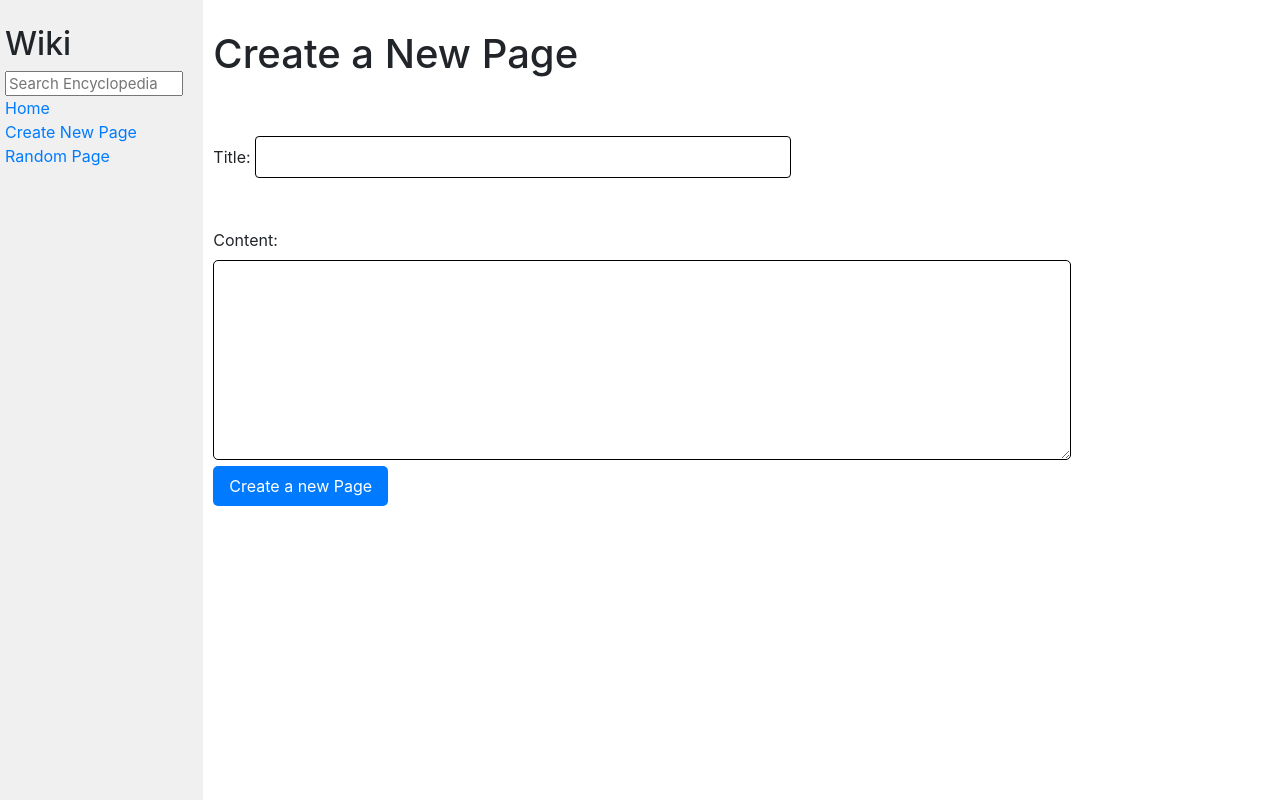
After one commit to benerhan/project1, a Django app: page /new/ in a window 1280 px wide. The commit adds this page. Run offline with Django 3.2, Linux system fonts and the light colour scheme; some libraries are stand-ins or nearby versions.

Commit message:
Finish Project1

```diff
--- a/wiki/encyclopedia/templates/encyclopedia/entry.html
+++ b/wiki/encyclopedia/templates/encyclopedia/entry.html
@@ -7,4 +7,7 @@
 {% block body %}
     <h1>{{ title }}</h1>
     <p>{{ content|safe }}</p>
+    <a href="{% url 'edit' title=title %}">
+        <button>Edit</button>
+    </a>
 {% endblock %}
--- a/wiki/encyclopedia/templates/encyclopedia/layout.html
+++ b/wiki/encyclopedia/templates/encyclopedia/layout.html
@@ -12,17 +12,19 @@
         <div class="row">
             <div class="sidebar col-lg-2 col-md-3">
                 <h2>Wiki</h2>
-                <form>
+                <form action="{% url 'search' %}" method="GET">
                     <input class="search" type="text" name="q" placeholder="Search Encyclopedia">
                 </form>
                 <div>
                     <a href="{% url 'index' %}">Home</a>
                 </div>
                 <div>
-                    Create New Page
+                    <a href="{% url 'new_page' %}">Create New Page</a>
                 </div>
                 <div>
+                    <a href="{% url 'random_page' %}">
                     Random Page
+                    </a>
                 </div>
                 {% block nav %}
                 {% endblock %}
--- /dev/null
+++ b/wiki/encyclopedia/templates/encyclopedia/new_page.html
@@ -0,0 +1,24 @@
+{% extends "encyclopedia/layout.html" %}
+
+{% block title %}
+    Create New Page
+{% endblock %}
+
+{% block body %}
+    <h1>Create a New Page</h1>
+    <form action="{% url 'new_page' %}" method="POST">
+        {% csrf_token %}
+        <label for="title">Title:</label>
+        <input type="text" name="title" id="title" required style="width: 50%; padding: 8px; margin-top: 50px; margin-bottom: 50px; border: 1px solid #000000; border-radius: 4px;">
+
+        <br>
+
+        <label for="content">Content:</label>
+        <br>
+        <textarea name="content" id="content" rows="2" required style="width: 80%; height: 200px; padding: 10px; border: 1px solid #000000; border-radius: 5px; resize: vertical;"></textarea>
+
+        <br>
+
+        <button type="submit" value="Save" style="padding: 8px 16px; background-color: #007bff; color: white; border: none; border-radius: 5px; cursor: pointer;">Create a new Page</button>
+    </form>
+{% endblock %}
--- a/wiki/encyclopedia/urls.py
+++ b/wiki/encyclopedia/urls.py
@@ -5,4 +5,8 @@ from . import views
 urlpatterns = [
     path("", views.index, name="index"),
     path("wiki/<str:title>", views.entry, name="entry"),
+    path("search/", views.search, name="search"),
+    path("new/", views.new_page, name="new_page"),
+    path("edit/<str:title>", views.edit, name="edit"),
+    path("random/", views.random_page, name="random_page"),
 ]
--- a/wiki/encyclopedia/views.py
+++ b/wiki/encyclopedia/views.py
@@ -1,5 +1,6 @@
 import markdown2
-from django.shortcuts import render
+import random
+from django.shortcuts import render, redirect
 
 from . import util
 
@@ -23,3 +24,82 @@ def entry(request, title):
     return render(
         request, "encyclopedia/entry.html", {"title": title, "content": html_content}
     )
+
+
+def search(request):
+    query = (
+        request.GET.get("q", "").strip().lower()
+    )  # Get the query from the GET request
+    entries = util.list_entries()  # Get the list of entries
+
+    # Check if the query matches any entry exactly
+    for entry in entries:  # Check if the query matches any entry
+        if entry.lower() == query:  # If it does
+            return redirect("entry", title=entry)  # redirect to the entry page
+
+    # Serach for entries that contain the query as a substring
+    search_result = [entry for entry in entries if query in entry.lower()]
+
+    return render(
+        request,
+        "encyclopedia/search.html",
+        {"query": query, "search_result": search_result},
+    )
+
+
+def new_page(request):
+    if request.method == "POST":  # If the form is submitted
+        title = request.POST.get(
+            "title", ""
+        ).strip()  # Get the title from the POST request
+        content = request.POST.get(
+            "content", ""
+        ).strip()  # Get the content from the POST request
+
+        # Check if the title is empty
+        if not title or not content:  # If the title is empty
+            return render(
+                request,
+                "encyclopedia/error.html",
+                {"message": "The title cannot be empty."},
+            )  # Return an error message
+
+        # Check if the title is already taken
+        if util.get_entry(title):
+            return render(
+                request,
+                "encyclopedia/error.html",
+                {"message": f"The page '{title}' already exists."},
+            )  # Return an error message
+
+        formatted_content = f"# {title}\n\n{content}"  # Format the content
+
+        util.save_entry(title, formatted_content)  # Save the entry
+
+        return redirect("entry", title=title)  # Redirect to the entry page
+
+    return render(request, "encyclopedia/new_page.html")  # Render the new page form
+
+
+def edit(request, title):
+    if request.method == "POST":  # If the form is submitted
+        content = request.POST.get(
+            "content", ""
+        ).strip()  # Get the content from the POST request
+
+        util.save_entry(title, content)  # Save the entry
+
+        return redirect("entry", title=title)  # Redirect to the entry page
+
+    content = util.get_entry(title)  # Get the content of the entry
+
+    return render(
+        request, "encyclopedia/edit.html", {"title": title, "content": content}
+    )  # Render the edit page form
+
+
+def random_page(request):
+    entries = util.list_entries()  # Get the list of entries
+    random_entry = random.choice(entries)  # Pick a random entry
+
+    return redirect("entry", title=random_entry)  # Redirect to the random entry page
```
Also changed, not shown: wiki/encyclopedia/templates/encyclopedia/edit.html (added, +18 -0 lines), wiki/encyclopedia/templates/encyclopedia/search.html (added, +22 -0 lines).
